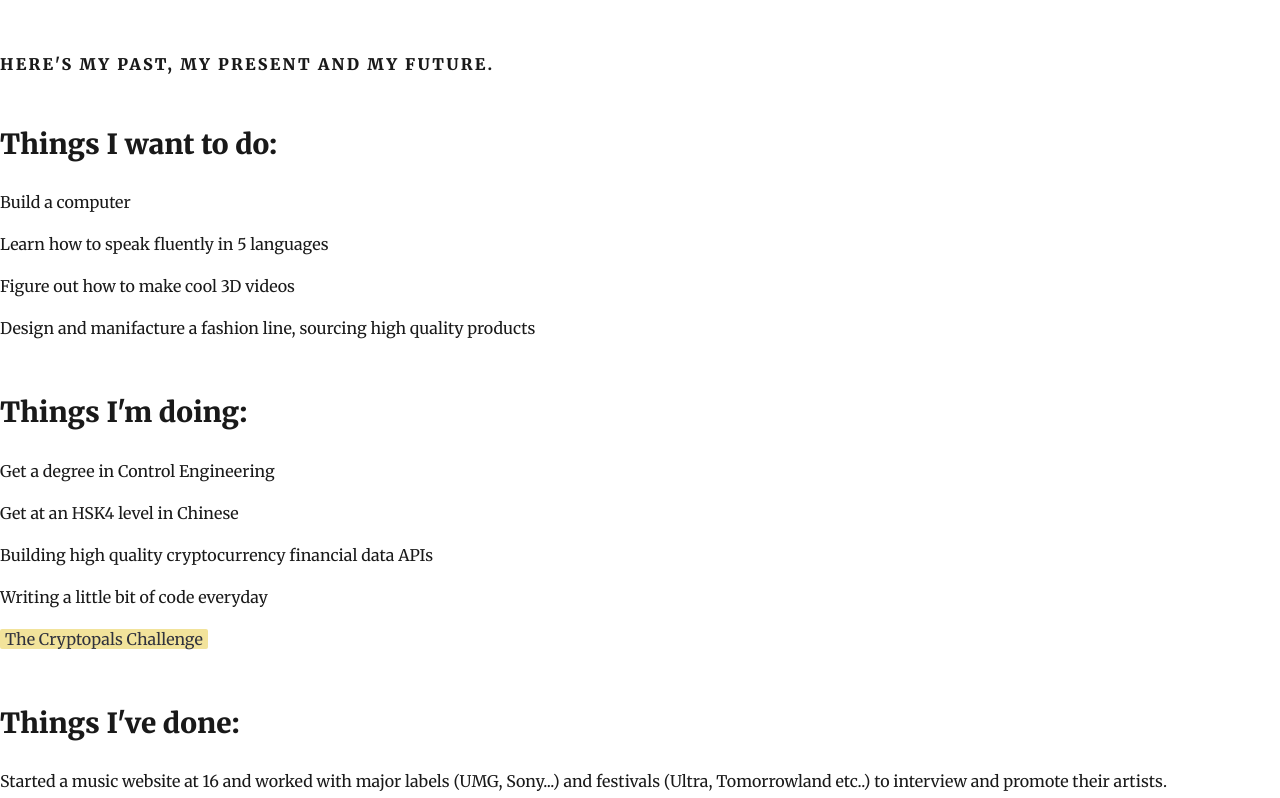
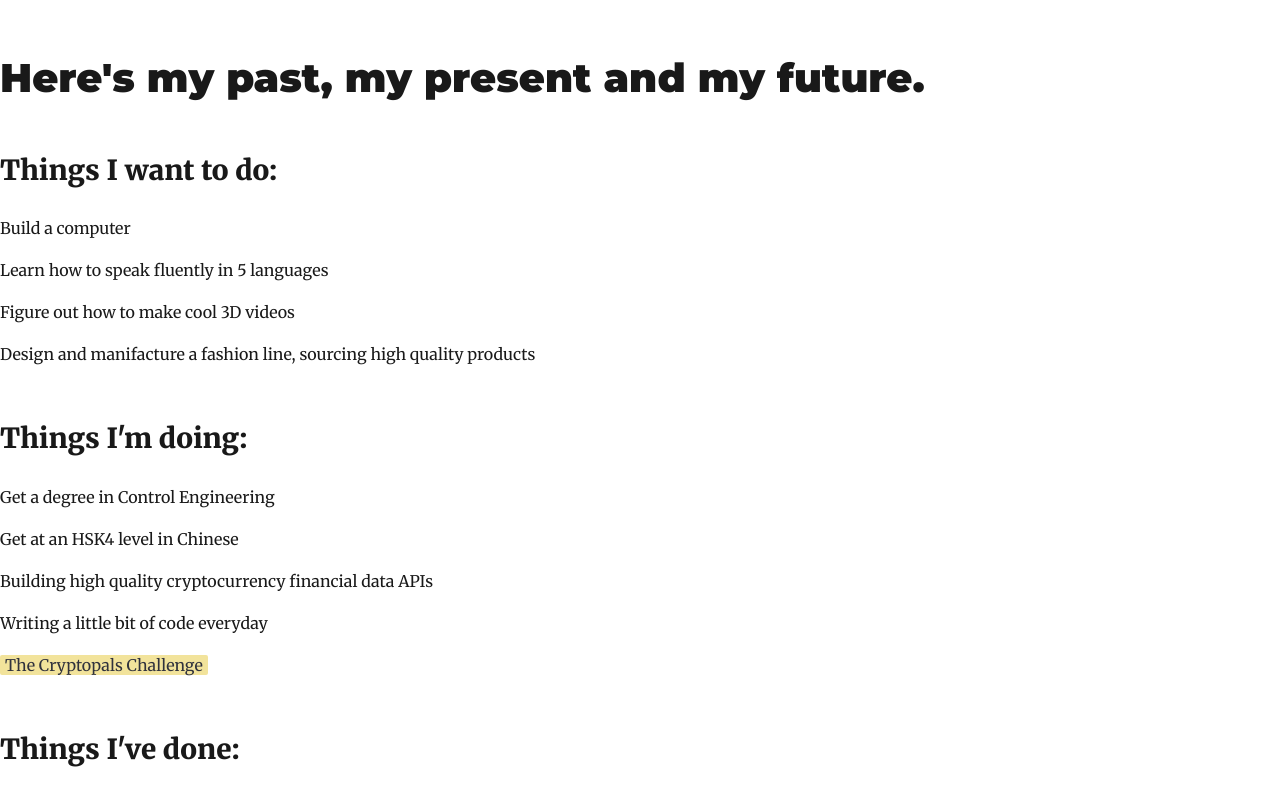
Before and after one commit to ferrucc-io/ferruccio, a Gatsby site: page /life in a window 1280 px wide. Shown: the top 798 px of the page. Built offline with nearby package versions, Linux system fonts and the light colour scheme; Gatsby itself is replaced by a stand-in of ours; some packages are replaced by stand-ins of ours.

Commit message:
🚧  fix title of life page

```diff
--- a/src/pages/life.js
+++ b/src/pages/life.js
@@ -13,7 +13,7 @@ class LifeKanban extends React.Component {
             <section>
                 <Helmet title="Life Kanban - Ferrucc.io"/>
                 <div className="container">
-                    <h4>Here's my past, my present and my future.</h4>
+                    <h1>Here's my past, my present and my future.</h1>
                 </div>
                 <section className="container">
                         <div className="row-fluid">
```
Also changed, not shown: 1 other file.
